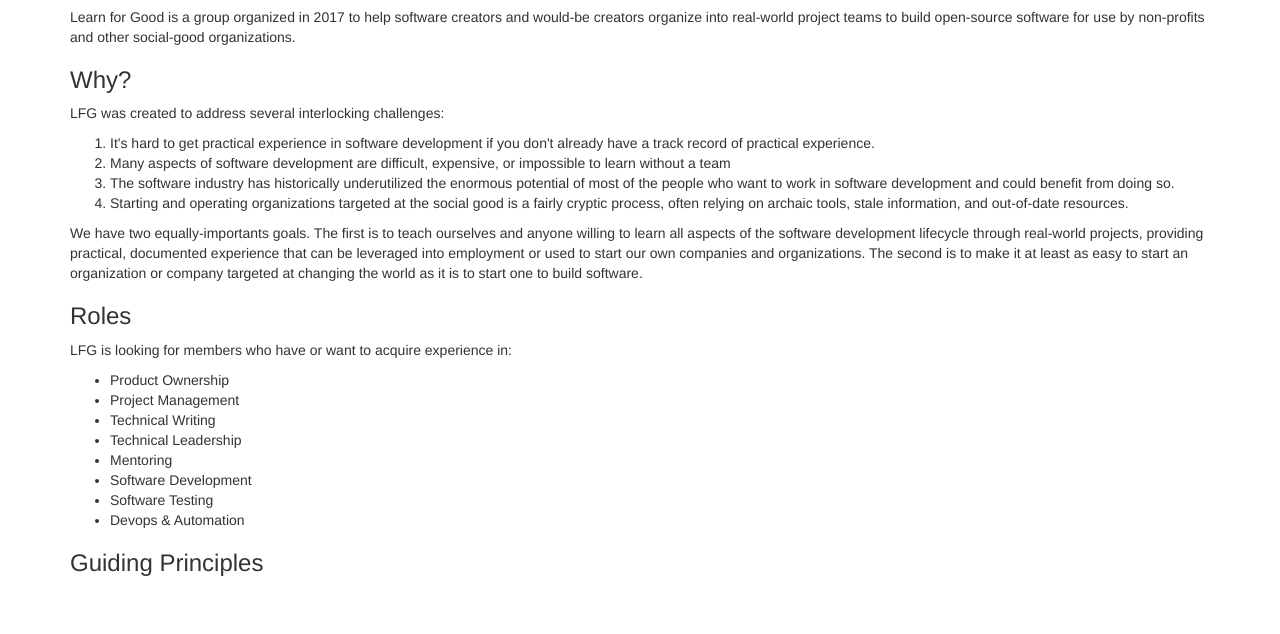
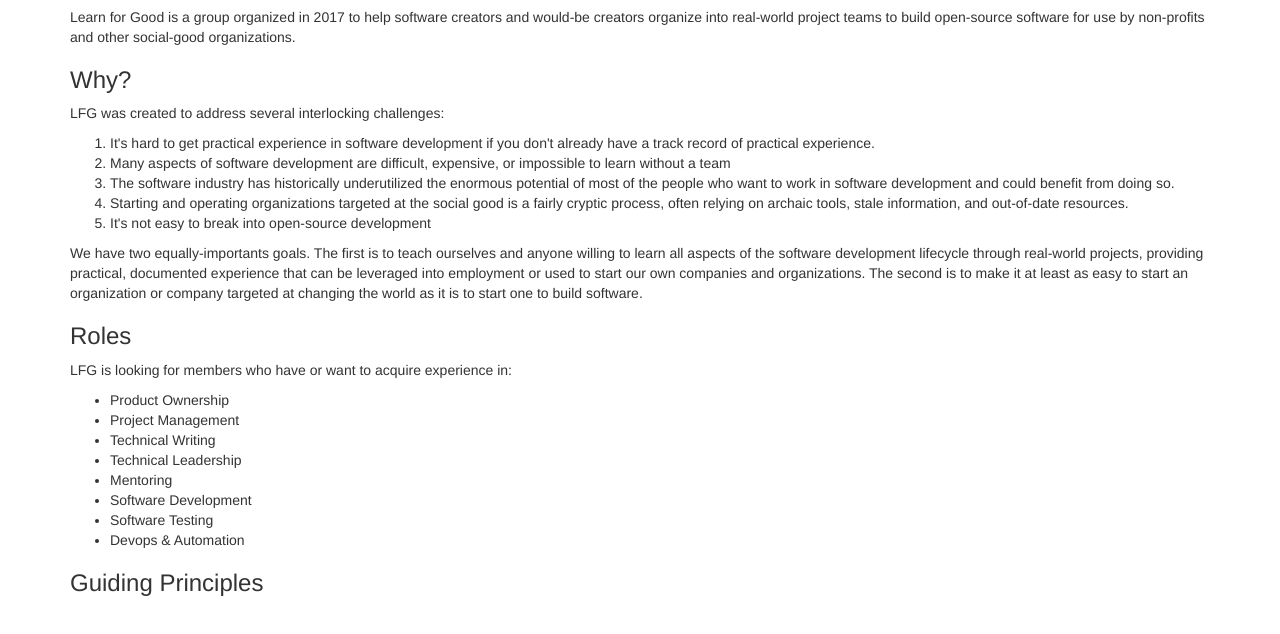
Before and after one commit to learnforgood/core-site, a plain HTML site: page index.html in a window 1280 px wide. Shown: the part 162-796 px from the top of the page. Drawn offline with nearby package versions, Linux system fonts and the light colour scheme.

Commit message:
FOSS !== easy

```diff
--- a/index.html
+++ b/index.html
@@ -25,6 +25,7 @@
         <li>Many aspects of software development are difficult, expensive, or impossible to learn without a team</li>
         <li>The software industry has historically underutilized the enormous potential of most of the people who want to work in software development and could benefit from doing so.</li>
         <li>Starting and operating organizations targeted at the social good is a fairly cryptic process, often relying on archaic tools, stale information, and out-of-date resources.</li>
+        <li>It's not easy to break into open-source development</li>
       </ol>
 
       <p>
```
